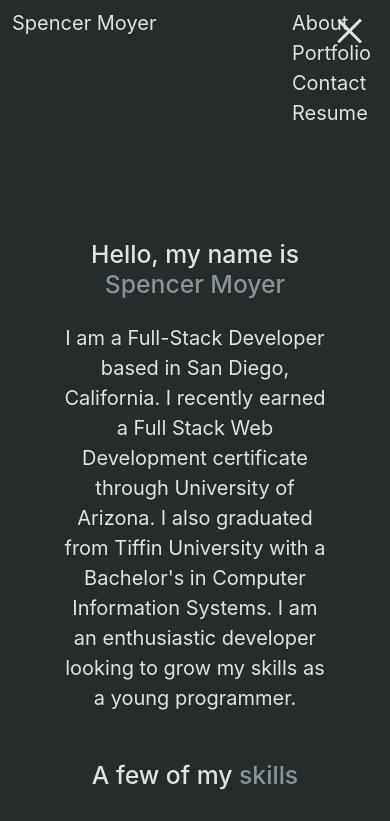
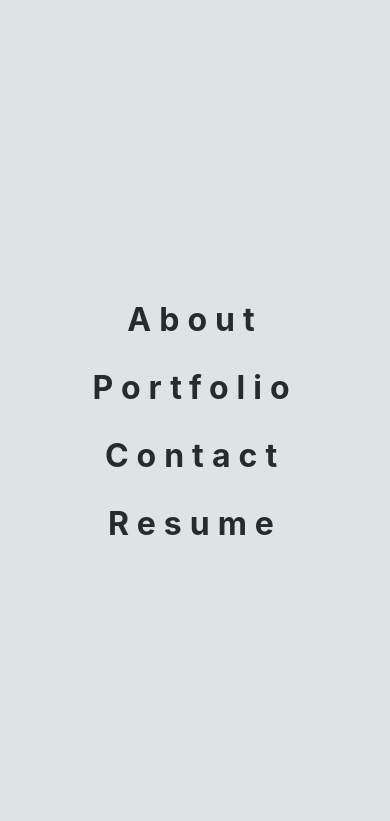
Before and after one commit to spencermoyer22/my-portfolio, a React (Create React App) app in the folder client/: page / in a window 390 px wide. Shown: the top 821 px of the page. Built offline with nearby package versions, Linux system fonts and the light colour scheme.

Commit message:
added some style to hamburger menu

```diff
--- a/client/src/components/Burger/index.js
+++ b/client/src/components/Burger/index.js
@@ -2,36 +2,32 @@ import { useState } from "react";
 import styled from 'styled-components';
 
 const StyledBurger = styled.div`
+    position: absolute;
+    top: 5%;
+    right: 2rem;
+    display: flex;
+    flex-direction: column;
+    justify-content: space-around;
     width: 2rem;
     height: 2rem;
-    position: fixed;
-    top: 15px;
-    right: 20px;
-    display: flex;
-    justify-content: space-around;
-    flex-flow: column nowrap;
+    background: transparent;
+    border: none;
+    cursor: pointer;
+    padding: 0;
     z-index: 10;
 
+    &:focus {
+    outline: none;
+    }
+
     div {
-        width: 2rem;
-        height: 0.20rem;
-        background-color: ${( open ) => open ? '#DEE3E3' : '#262B2C'};
-        // border-radius: 10px;
-        transform-origin: 1px;
-        transition: all 0.3s linear;
-
-        &:nth-child(1) {
-            transform: ${( open ) => open ? 'rotate(45deg)' : 'rotate(0)'};
-        }
-
-        &:nth-child(2) {
-            transform: ${( open ) => open ? 'translateX(100%)' : 'translateX(0)'};
-            opacity: ${( open ) => open ? 0 : 1};
-        }
-
-        &:nth-child(3) {
-            transform: ${( open ) => open ? 'rotate(-45deg)' : 'rotate(0)'};
-        }
+    width: 2rem;
+    height: 0.20rem;
+    background: #DEE3E3;
+    // border-radius: 10px;
+    transition: all 0.3s linear;
+    position: relative;
+    transform-origin: 1px;
     }
 `;
 
--- a/client/src/components/Nav/index.js
+++ b/client/src/components/Nav/index.js
@@ -1,22 +1,53 @@
-import {useState} from 'react';
 import { Link } from 'react-router-dom';
 import Pdf from '../../assets/resume.pdf';
 import Burger from '../Burger';
+import styled from 'styled-components';
+
+const StyledMenu = styled.ul`
+    display: flex;
+    flex-direction: column;
+    justify-content: center;
+    flex-wrap nowrap;
+    background: #DEE3E3;
+    height: 100vh;
+    text-align: left;
+    padding: 2rem;
+    position: absolute;
+    top: 0;
+    right: 0;
+    transition: transform 0.3s ease-in-out;
+    width: 100%;
+    text-align: center;
+    z-index: 5;
+
+    li {
+        margin: 10px 0;
+    }
+
+    a {
+        color: #262B2C;
+        font-size: 2rem;
+        font-weight: bold;
+        letter-spacing: 0.5rem;
+        text-decoration: none;
+        transition: color 0.3s linear;
+
+        &:hover {
+        color: #869598;
+        }
+    }
+`;
 
 function Nav() {
     const categories = [{link: '', title: 'About'}, {link: 'portfolio', title: 'Portfolio'}, {link: 'contact', title: 'Contact'}];
-    const [currentCategory, setCurrentCategory] = useState(categories[0]);
 
     return (
-        <nav className='col-4'>
-            <ul className='d-flex flex-wrap justify-content-between' style={{listStyleType: 'none'}}>
+        <div className='col-4'>
+            <StyledMenu style={{listStyleType: 'none'}}>
                 {categories.map(category => (
-                    <li className={`mx-1 ${currentCategory.title === category.title}`} key={category.link}>
+                    <li className='mx-1' key={category.link}>
                         <Link
                         to={`/${category.link}`}
-                        onClick={() => {
-                            setCurrentCategory(category)
-                        }}
                         className='text-decoration-none middle'
                         >{category.title}</Link>
                     </li>
@@ -24,9 +55,9 @@ function Nav() {
                 <li className='mx-1'>
                         <a href={Pdf} target='_blank' rel='noreferrer' className='text-decoration-none middle'>Resume</a>
                 </li>
-            </ul>
+            </StyledMenu>
             <Burger/>
-        </nav>
+        </div>
     );
 };
 
```
